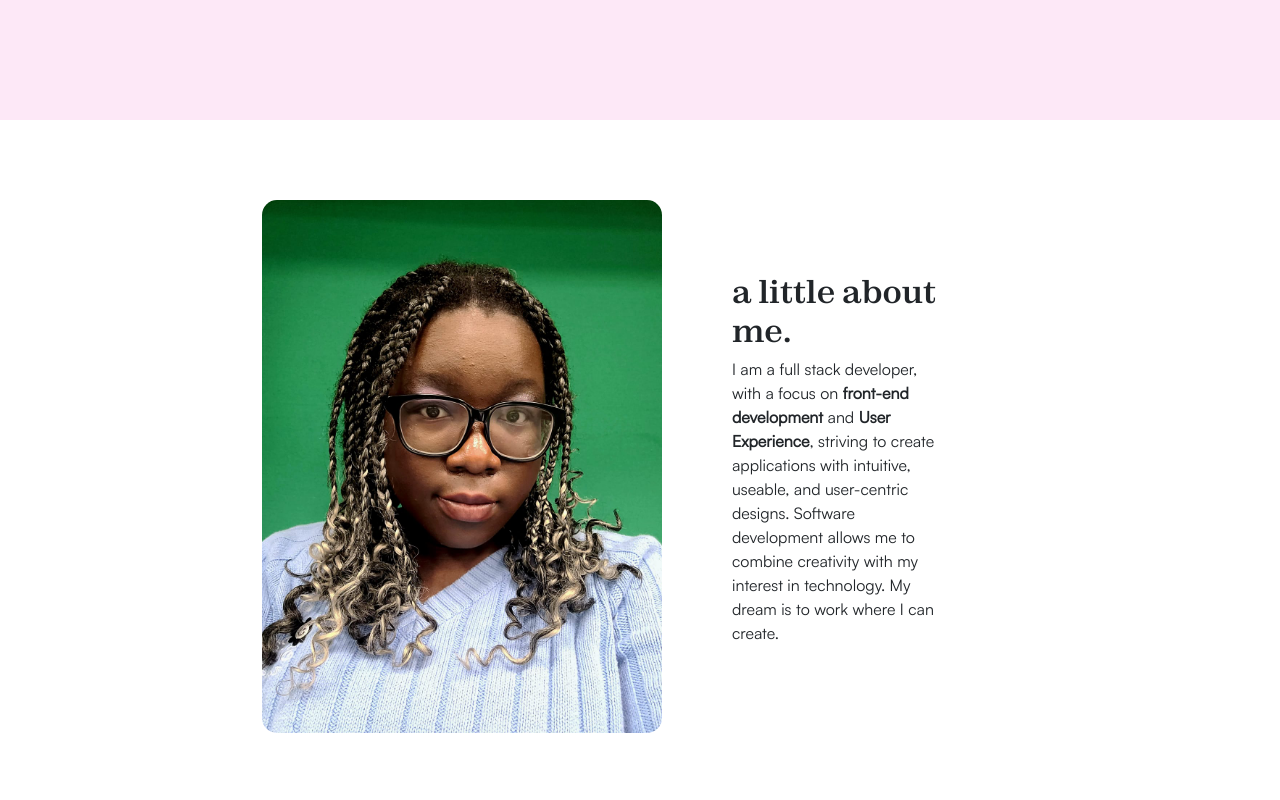
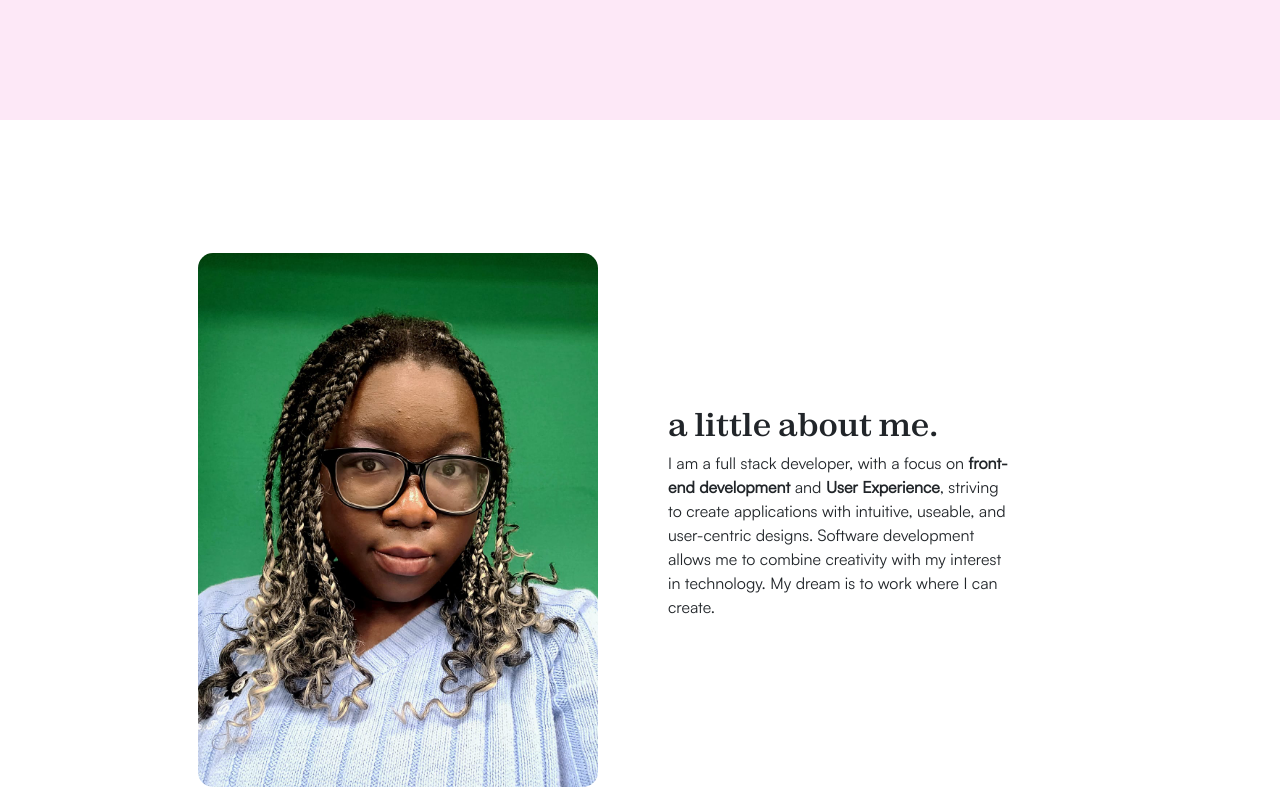
Before and after one commit to inidavies/personal-website, a Next.js app: page / in a window 1280 px wide. Shown: the part 680-1480 px from the top of the page. Built offline with nearby package versions, Linux system fonts and the light colour scheme; no server answers.

Commit message:
more image style changes

```diff
--- a/public/styles/aboutandskills.css
+++ b/public/styles/aboutandskills.css
@@ -1,16 +1,20 @@
 .aboutAndSkills{
   width: 100%;
+  height: auto;
 }
 
 #about{
     justify-content: center;
-    height: auto;
-    padding: 10vh 0;
+    height: 100vh;
+
 }
 
 #aboutPicContainer{
-  height: 100%;
+  height:100%;
   width: 25em;
+  display: flex;
+  justify-content: center;
+  align-items: center;
 }
 
 #aboutPic{
@@ -19,7 +23,7 @@
 }
 
 #aboutText{
-  width:20vw;
+  width: 30vw;
   display: flex;
   justify-content: center;
   flex-flow: column nowrap;
@@ -29,7 +33,7 @@
 }
 
 #skills{
-  height: auto;
+  height: 100vh;
   padding: 10vh 0;
 }
 
```
